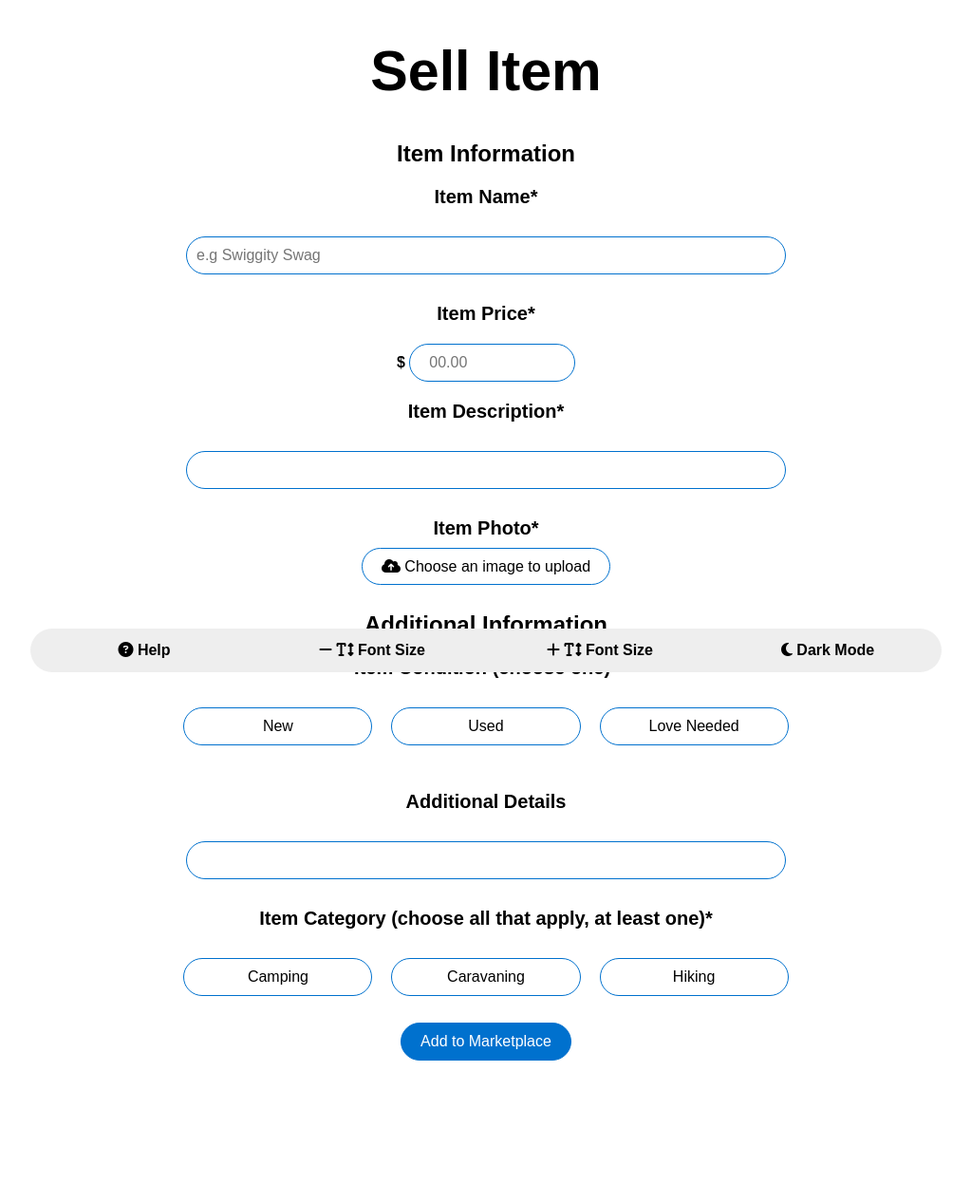
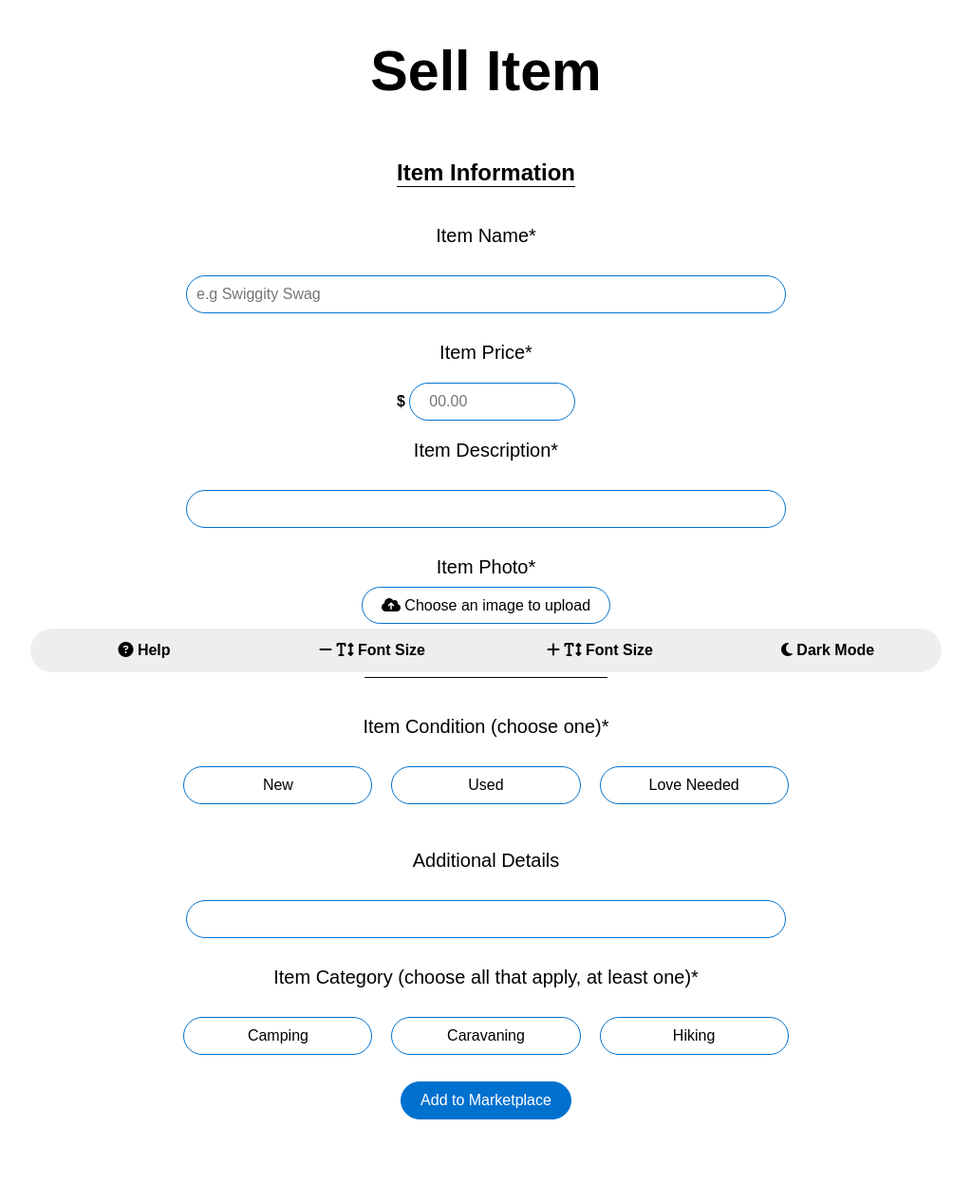
Before and after one commit to SuperBestWebDevSystemsFriends/Web-Solution, a PHP site: page /Selling.php in a window 1280 px wide. Shown: the part 58-1325 px from the top of the page at 95% size, without its empty margins (128-1151 px from the left). Before the commit the page ends 1175 px from the top, so only its background shows below. Run offline with PHP 8.4, Linux system fonts and the light colour scheme; some libraries are stand-ins or nearby versions.

Commit message:
I did some more things im not sure what the changes are tho lol

```diff
--- a/Selling.php
+++ b/Selling.php
@@ -28,7 +28,7 @@
             <h1>Sell Item</h1>
             </div>
             <form action="" method="POST">
-                <h2>Item Information</h2>
+                <h2 class="selling">Item Information</h2>
                 <h3> Item Name*</h3>
                 <input type="text" name="itemName" placeholder="e.g Swiggity Swag" required>
 
@@ -45,7 +45,7 @@
                 </label>
                 <br><br>
 
-                <h2>Additional Information</h2>
+                <h2 class="selling">Additional Information</h2>
 
                     <h3> Item Condition (choose one)* </h3>
                     <span class="groupOptions">
--- a/cart.php
+++ b/cart.php
@@ -71,6 +71,10 @@
                 ?>
         </div>
 
+        <div class="whitespace">
+
+        </div>
+
         <div class="qactionWrapper">
             <div class="tab qaction" id="quickaction">
                 <div class="tabSpacer container">
--- a/shipping.php
+++ b/shipping.php
@@ -59,6 +59,9 @@
         <input type="text" id="phNumber" placeholder="Ph number" require = true;>
         </form>
 
+        <div class="whitespace">
+        </div>
+
         <div class="qactionWrapper">
             <div class="tab qaction" id="quickaction">
                 <div class="tabSpacer container">
--- a/style.css
+++ b/style.css
@@ -51,7 +51,7 @@ h2{
 
 h3{
     font-family: var(--ff-primary);
-    font-weight: var(--fw-bold);
+    font-weight: var(--fw-medium);
     font-size: var(--fs-h3);
 }
 
@@ -480,3 +480,9 @@ img {
     color: white;
     transition: 0.3s ease-in-out;
 }
+
+h2.selling{
+    border-bottom: var(--clr-dark) 1px solid;
+    display: inline-flex;
+    transition: 0.3s ease-in-out;
+}
```
